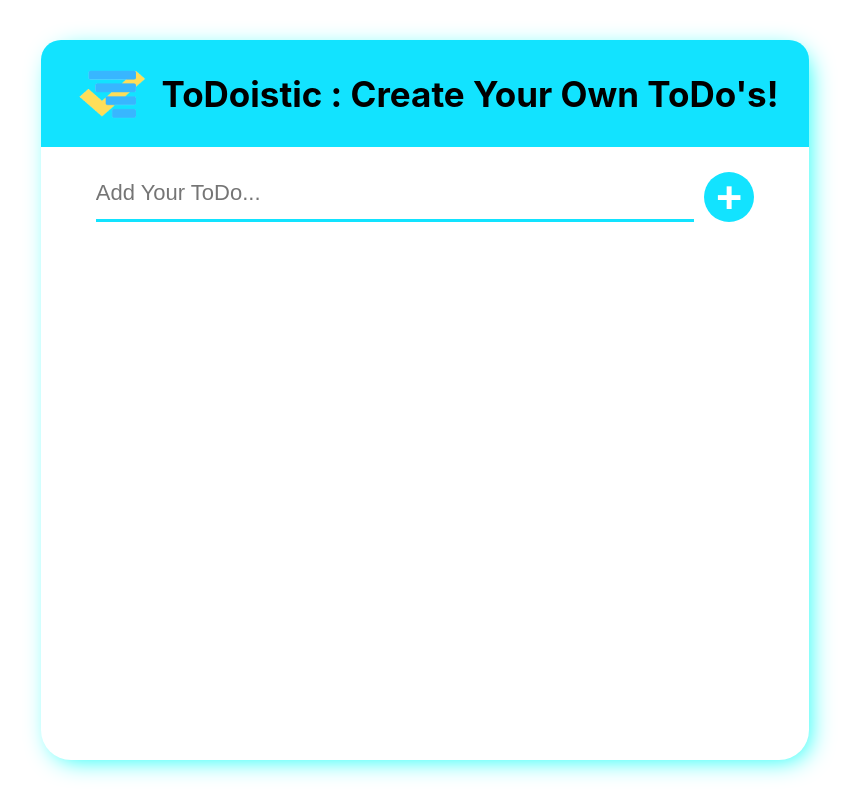
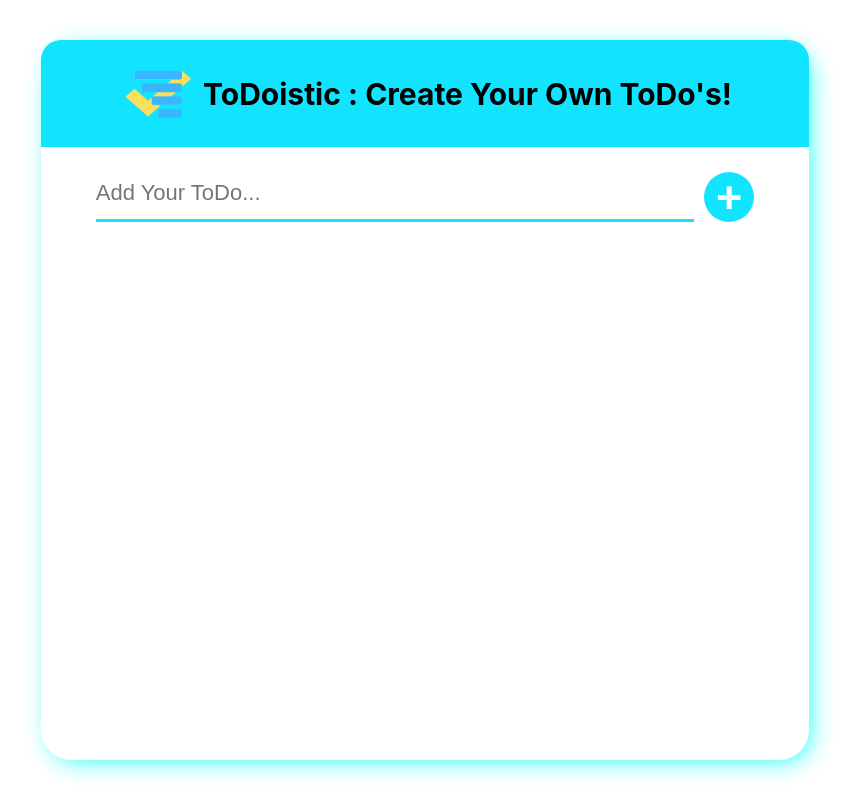
Before and after one commit to Arpit2401/ToDoReactApp, a React (Create React App) app: page / in a window 1280 px wide. Shown: the whole page, without its empty margins (215-1074 px from the left). Built offline with nearby package versions, Linux system fonts and the light colour scheme.

Commit message:
Minor Issues Fixed

```diff
--- a/src/App.css
+++ b/src/App.css
@@ -55,8 +55,8 @@
 }
 
 .todo-container h1{
-    font-size: 3.5rem;
-    margin: 0.5rem;
+    font-size: 3rem;
+    margin-right: 0.5rem;
 }
 
 .todo-create{
@@ -127,7 +127,7 @@
   }
 
 .todo-card{
-    margin: 1rem 3rem;
+    margin: 1rem auto;
     padding: 1rem;
     font-size: 2rem;
     text-align: justify;
@@ -145,7 +145,7 @@
 
 .todo-card button{
     height: 100%;
-    width: 4%;
+    width: 8%;
     border-color: transparent;
     color: white;
     font-size: 3rem;
```
